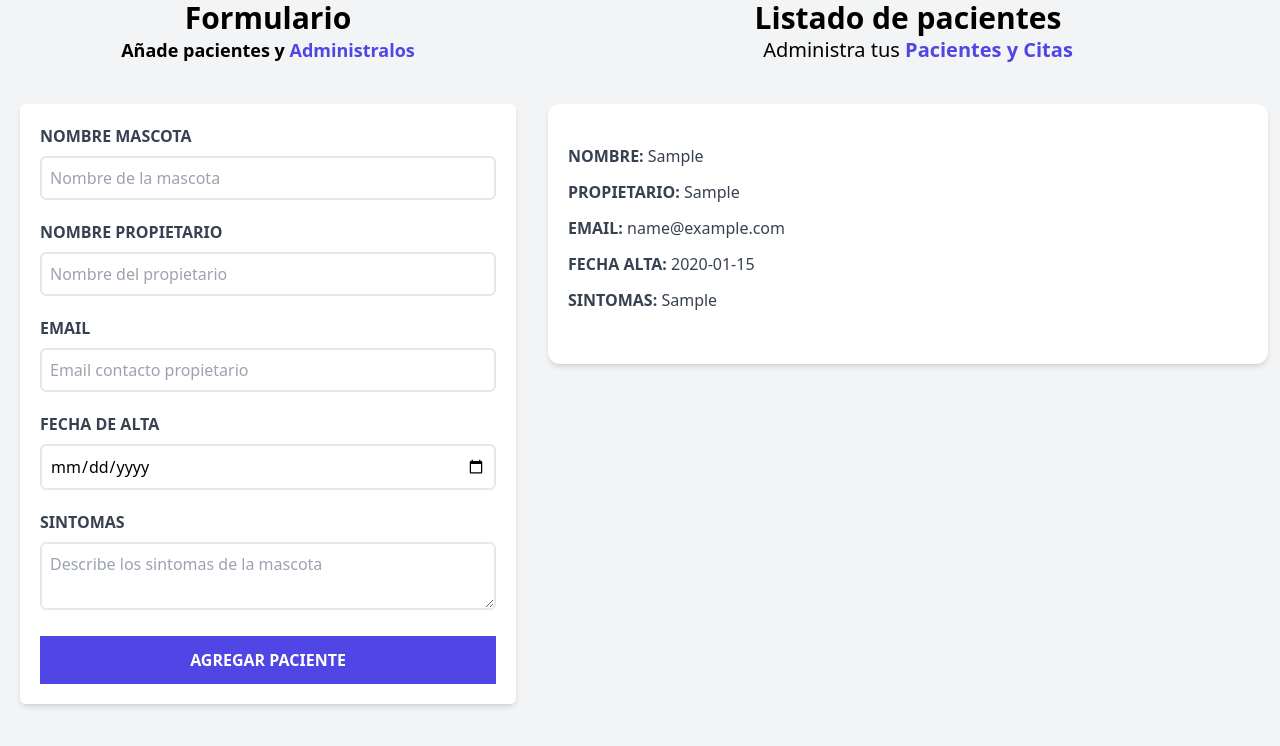
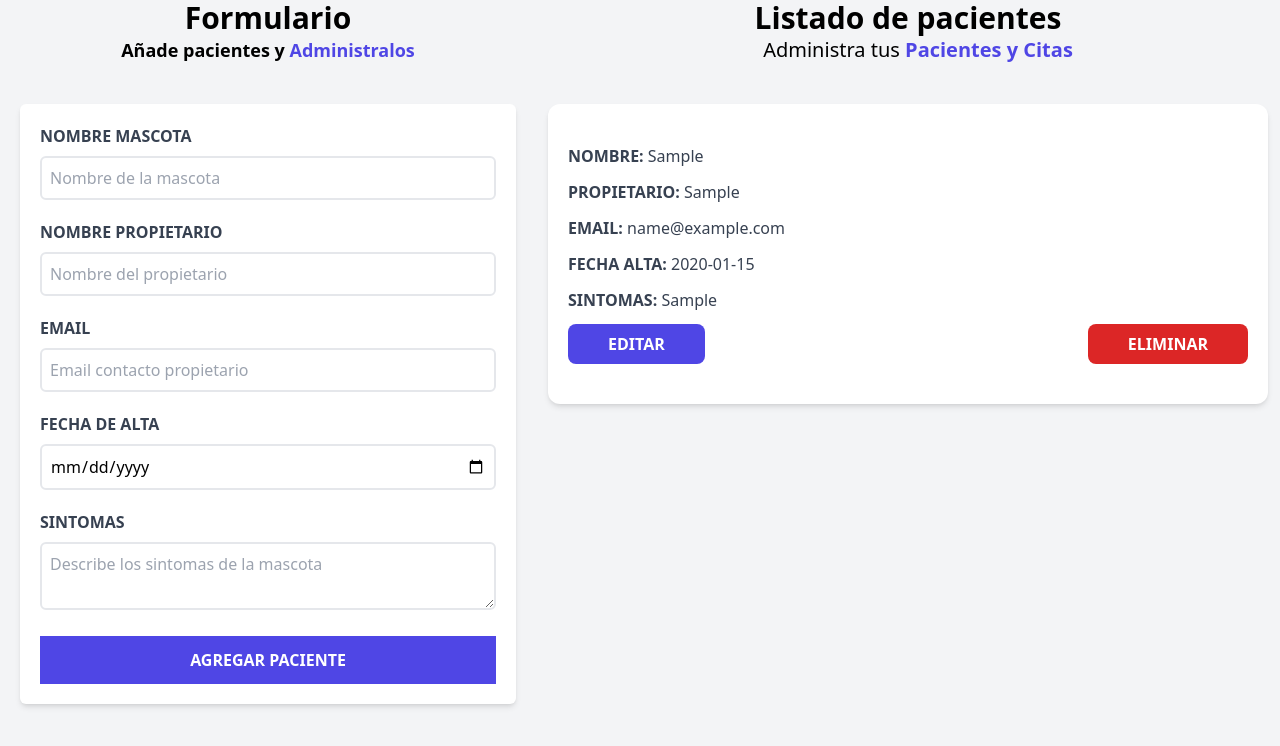
Before and after one commit to david0896/MERN-15apps, a React (Vite) app in the folder proyectoUno/citas-react-P1/: page / in a window 1280 px wide. Both pictures are taken after typing "Sample", "Sample", "name@example.com", "2020-01-15", "Sample" into the empty fields and a click on the input "Agregar paciente". Shown: the part 176-922 px from the top of the page. Built offline with nearby package versions, Linux system fonts and the light colour scheme.

Commit message:
update: buttons edit and delete on pacient

```diff
--- a/proyectoUno/citas-react-P1/src/Components/Paciente.jsx
+++ b/proyectoUno/citas-react-P1/src/Components/Paciente.jsx
@@ -1,5 +1,5 @@
 const Paciente = ({ paciente }) => {
-    const {nombre,propietario, email, fecha, sintomas} = paciente;
+    const { nombre, propietario, email, fecha, sintomas } = paciente;
     return (
         <div className="m-3 bg-white shadow-md px-5 py-10 rounded-xl">
             <p className="font-bold mb-3 text-gray-700 uppercase">
@@ -36,6 +36,16 @@
                     {sintomas}
                 </span>
             </p>
+            <div className="flex justify-between">
+                <button
+                    type="button"
+                    className="py-2 px-10 bg-indigo-600 hover:bg-indigo-700 text-white font-bold uppercase rounded-lg"
+                >Editar</button>
+                <button
+                type="button"
+                className="py-2 px-10 bg-red-600 hover:bg-red-700 text-white font-bold uppercase rounded-lg"
+                >Eliminar</button>
+            </div>
         </div>
     )
 }
```
